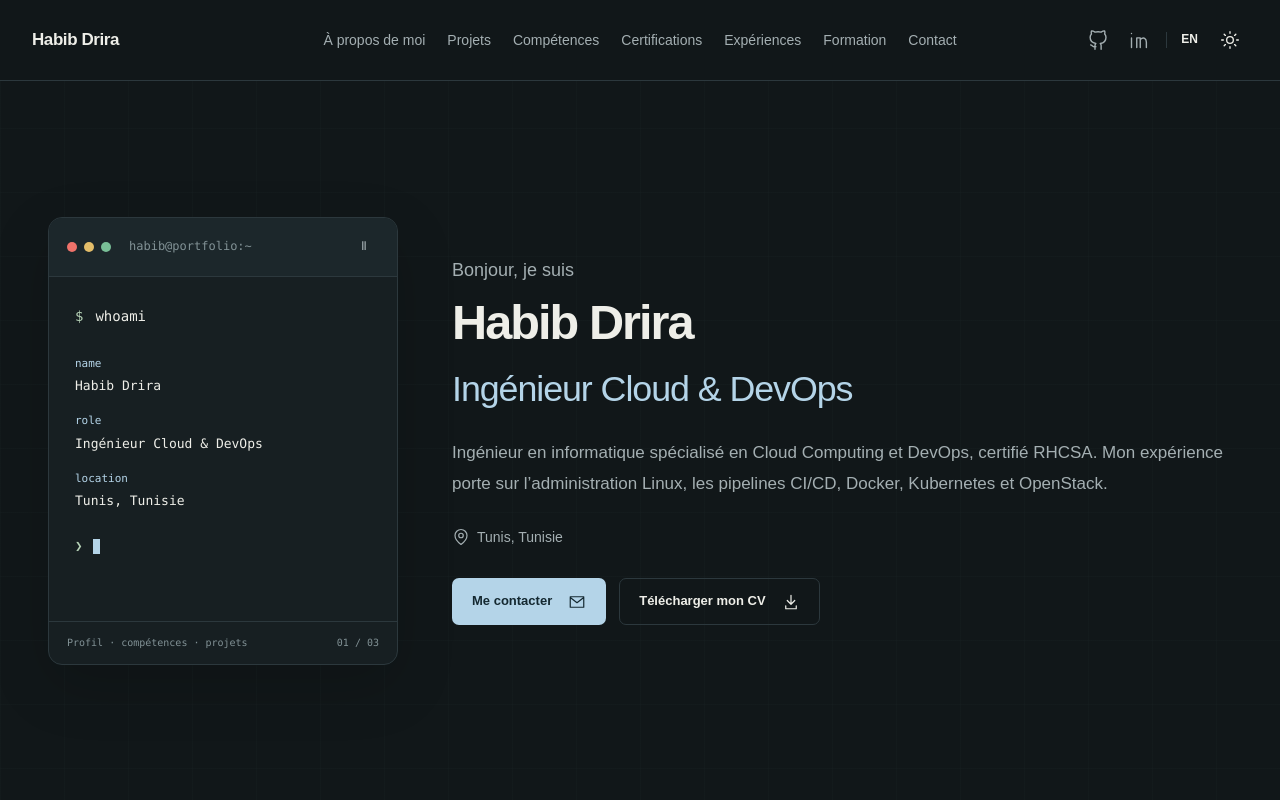
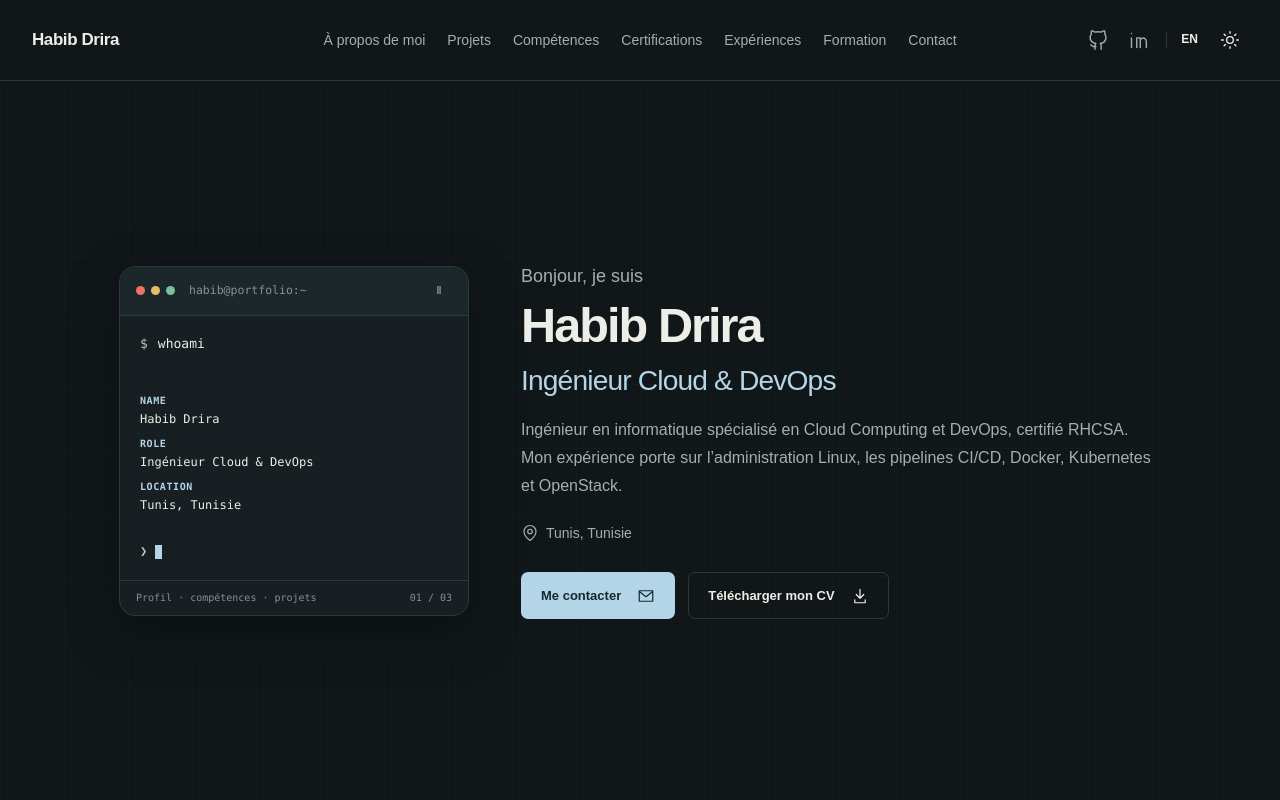
Before and after one commit to habibdrira/habibdrira.github.io, a Next.js app: page /cv.pdf in a window 1280 px wide. Shown: the top 800 px of the page. Built offline with nearby package versions, Linux system fonts and the light colour scheme.

Commit message:
fix: center hero section with equal margins, make terminal a true 1:1 square, and balance paragraph width

```diff
--- a/src/app/(site)/[locale]/styles.css
+++ b/src/app/(site)/[locale]/styles.css
@@ -45,41 +45,44 @@ p { color:var(--muted); }
 .menu-button { display:none; }
 
 /* One continuous background, with restrained borders for the content groups. */
-.hero { min-height:calc(100vh - var(--header-height)); min-height:calc(100dvh - var(--header-height)); display:grid; grid-template-columns:minmax(0,350px) minmax(0,1.2fr); gap:54px; align-items:center; padding-block:52px; text-align:left; }
-.hero-terminal-wrapper { width:100%; max-width:350px; justify-self:center; }
-.hero-copy { min-width:0; }
+/* Hero section: centered together, balanced spacing, terminal is square and smaller than text */
+.hero { min-height:calc(100vh - var(--header-height)); min-height:calc(100dvh - var(--header-height)); display:flex; align-items:center; justify-content:center; gap:52px; padding-block:48px; text-align:left; max-width:1120px; margin-inline:auto; }
+.hero-terminal-wrapper { flex:0 0 350px; width:350px; max-width:350px; display:flex; justify-content:center; }
+.hero-copy { flex:1 1 580px; max-width:640px; min-width:0; }
 .hero-greeting { font-size:18px; }
-.hero-role { font-size:clamp(28px,2.8vw,38px); color:var(--accent); font-weight:500; line-height:1.25; letter-spacing:-.03em; margin-top:18px; text-wrap:balance; }
+.hero-role { font-size:clamp(22px,2.2vw,30px); color:var(--accent); font-weight:500; line-height:1.25; letter-spacing:-.03em; margin-top:10px; text-wrap:balance; }
 .live-dot { width:6px; height:6px; background:var(--accent); border-radius:50%; display:inline-block; flex-shrink:0; }
-.hero h1, .hero-name { margin-top:10px; font-size:clamp(36px,3.8vw,54px); letter-spacing:-.04em; line-height:1.12; font-weight:600; }
-.hero-intro { max-width:790px; margin:25px auto 0; font-size:17px; line-height:1.85; }
-.hero-actions { display:flex; flex-wrap:wrap; align-items:center; justify-content:flex-start; gap:13px; margin-top:30px; }
+.hero h1, .hero-name { margin-top:8px; font-size:clamp(36px,3.8vw,52px); letter-spacing:-.04em; line-height:1.12; font-weight:600; }
+.hero-intro { max-width:640px; margin:18px 0 0; font-size:16px; line-height:1.75; }
+.hero-actions { display:flex; flex-wrap:wrap; align-items:center; justify-content:flex-start; gap:13px; margin-top:28px; }
 .button { display:inline-flex; align-items:center; justify-content:center; gap:16px; min-height:47px; padding:12px 19px; font-size:13px; font-weight:550; border:1px solid transparent; border-radius:7px; transition:background .18s,border-color .18s; }
 .button-primary { background:var(--accent); color:var(--accent-ink); }
 .button-primary:hover { filter:brightness(1.06); }
 .button-secondary { background:transparent; border-color:var(--line); }
 .button-secondary:hover { background:var(--surface); border-color:var(--subtle); }
-.hero-details { display:flex; justify-content:flex-start; flex-wrap:wrap; gap:12px 25px; margin-top:26px; font-size:14px; color:var(--muted); }
+.hero-details { display:flex; justify-content:flex-start; flex-wrap:wrap; gap:12px 25px; margin-top:22px; font-size:14px; color:var(--muted); }
 .hero-details>span { display:inline-flex; align-items:center; gap:7px; }
-.hero-terminal { width:100%; border:1px solid var(--line); border-radius:14px; overflow:hidden; background:var(--surface); box-shadow:0 20px 60px #00000028; font-family:ui-monospace,SFMono-Regular,Consolas,monospace; font-size:12.5px; }
-.terminal-bar { display:flex; align-items:center; gap:18px; padding:14px 18px; border-bottom:1px solid var(--line); background:var(--surface-2); color:var(--subtle); font-size:12px; }
-.terminal-lights { display:flex; gap:7px; }
-.terminal-lights i { width:10px; height:10px; border-radius:50%; background:#ef726a; }
+
+/* The square terminal: true 1:1 aspect ratio, compact and sleek */
+.hero-terminal { width:350px; height:350px; aspect-ratio:1 / 1; border:1px solid var(--line); border-radius:16px; overflow:hidden; background:var(--surface); box-shadow:0 18px 50px rgba(0,0,0,0.35); font-family:ui-monospace,SFMono-Regular,Consolas,monospace; font-size:12px; display:flex; flex-direction:column; box-sizing:border-box; }
+.terminal-bar { flex:0 0 auto; display:flex; align-items:center; gap:14px; padding:11px 16px; border-bottom:1px solid var(--line); background:var(--surface-2); color:var(--subtle); font-size:11.5px; }
+.terminal-lights { display:flex; gap:6px; }
+.terminal-lights i { width:9px; height:9px; border-radius:50%; background:#ef726a; }
 .terminal-lights i:nth-child(2) { background:#e3bd69; }
 .terminal-lights i:nth-child(3) { background:#79bf97; }
-.terminal-toggle { margin-left:auto; border:0; border-radius:4px; background:transparent; color:var(--muted); width:30px; height:30px; padding:0; }
+.terminal-toggle { margin-left:auto; border:0; border-radius:4px; background:transparent; color:var(--muted); width:26px; height:26px; padding:0; font-size:11px; }
 .terminal-toggle:hover { background:var(--line); color:var(--text); }
-.terminal-screen { padding:28px 26px; min-height:344px; }
-.terminal-command { display:flex; gap:12px; align-items:center; font-size:14px; }
+.terminal-screen { flex:1 1 auto; padding:18px 20px; display:flex; flex-direction:column; justify-content:space-between; overflow:hidden; }
+.terminal-command { display:flex; gap:10px; align-items:center; font-size:13px; }
 .terminal-command>span { color:var(--green); }
 .terminal-command code { font:inherit; white-space:nowrap; animation:terminal-type 1.3s steps(24,end) both; }
-.terminal-output { margin:28px 0 24px; }
-.terminal-output>div { margin-top:15px; animation:terminal-reveal .25s both; }
-.terminal-output dt { color:var(--accent); font-size:11px; }
-.terminal-output dd { margin:4px 0 0; color:var(--text); font-size:13px; line-height:1.6; overflow-wrap:anywhere; }
-.terminal-prompt { color:var(--green); display:flex; gap:10px; align-items:center; }
-.terminal-prompt span { display:block; width:7px; height:15px; background:var(--accent); animation:terminal-cursor 1.2s step-end infinite; }
-.terminal-footer { display:flex; justify-content:space-between; gap:12px; border-top:1px solid var(--line); padding:13px 18px; color:var(--subtle); font-size:10px; }
+.terminal-output { margin:10px 0 8px; }
+.terminal-output>div { margin-top:8px; animation:terminal-reveal .25s both; }
+.terminal-output dt { color:var(--accent); font-size:10px; font-weight:600; text-transform:uppercase; letter-spacing:0.06em; }
+.terminal-output dd { margin:2px 0 0; color:var(--text); font-size:12px; line-height:1.4; overflow-wrap:anywhere; }
+.terminal-prompt { color:var(--green); display:flex; gap:8px; align-items:center; }
+.terminal-prompt span { display:block; width:7px; height:14px; background:var(--accent); animation:terminal-cursor 1.2s step-end infinite; }
+.terminal-footer { flex:0 0 auto; display:flex; justify-content:space-between; gap:12px; border-top:1px solid var(--line); padding:9px 16px; color:var(--subtle); font-size:10px; }
 .hero-terminal.is-paused * { animation-play-state:paused; }
 @keyframes terminal-type { from { clip-path:inset(0 100% 0 0); } to { clip-path:inset(0); } }
 @keyframes terminal-reveal { from { opacity:0; transform:translateY(4px); } to { opacity:1; transform:translateY(0); } }
@@ -235,7 +238,7 @@ p { color:var(--muted); }
   .navigation { display:none; position:absolute; top:73px; left:0; right:0; padding:16px 25px 24px; background:var(--bg); border-bottom:1px solid var(--line); }
   .navigation.is-open { display:flex; flex-direction:column; align-items:stretch; gap:0; }
   .navigation a { padding:12px 0; font-size:16px; }
-  .hero { grid-template-columns:1fr; gap:42px; padding-block:54px; }
+  .hero { flex-direction:column; gap:42px; padding-block:48px; } .hero-terminal-wrapper { width:min(350px, 100%); }
   .hero-copy { order:-1; max-width:640px; }
   .hero-terminal { width:100%; max-width:640px; justify-self:center; }
   .hero h1 { font-size:clamp(48px,8vw,64px); }
```
